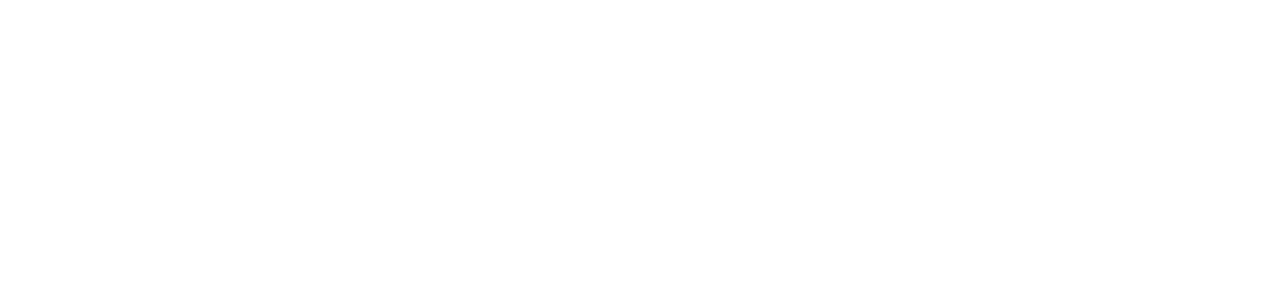
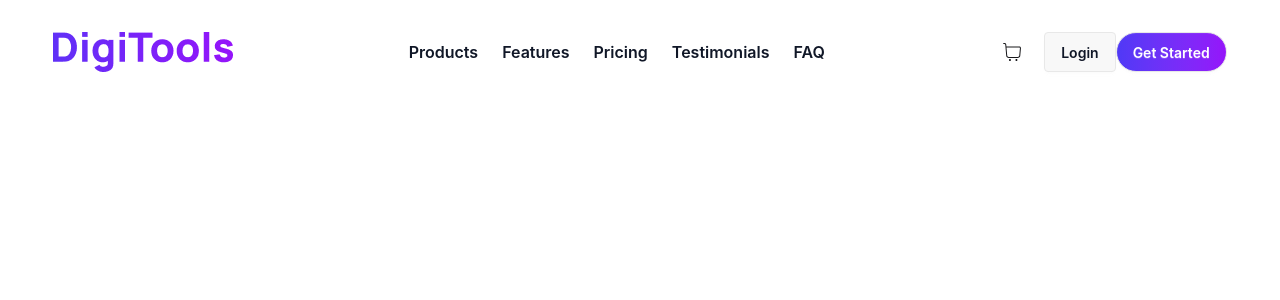
Before and after one commit to tfshorifulislam/digital-tools, a React (Vite) app: page / in a window 1280 px wide. Shown: the top 300 px of the page. Built offline with nearby package versions, Linux system fonts and the light colour scheme.

Commit message:
navbar done

```diff
--- a/package.json
+++ b/package.json
@@ -13,6 +13,7 @@
     "@tailwindcss/vite": "^4.2.2",
     "react": "^19.2.4",
     "react-dom": "^19.2.4",
+    "react-icons": "^5.6.0",
     "tailwindcss": "^4.2.2"
   },
   "devDependencies": {
--- a/src/App.jsx
+++ b/src/App.jsx
@@ -1,12 +1,13 @@
 import './App.css'
+import NavBar from './Components/NavBar/NavBar'
 
 function App() {
 
 
   return (
-    <>
-
-    </>
+    <div className='max-w-480 w-11/12 mx-auto'>
+     <NavBar />
+    </div>
   )
 }
 
--- /dev/null
+++ b/src/Components/NavBar/NavBar.jsx
@@ -0,0 +1,53 @@
+import React, { useState } from 'react';
+import logo from '../../assets/products/logo.png'
+import NavItems from './NavItems/NavItems';
+import { CiShoppingCart } from 'react-icons/ci';
+import { IoMdMenu } from "react-icons/io";
+
+const NavBar = () => {
+    const navMenu = ['Products', 'Features', 'Pricing', 'Testimonials', 'FAQ']
+    const [hamburgerMenu, setHamburgerMenu] = useState(false)
+    console.log(hamburgerMenu)
+    return (
+        <div className='mt-8 flex justify-between items-center'>
+
+            {/* Nav logo */}
+            <div className='w-25 lg:w-45'>
+                <img src={logo} alt="" />
+            </div>
+
+            {/* Navbar menu items */}
+            <div>
+                <NavItems navMenu={navMenu} />
+            </div>
+
+            {/* Navbar cart icon, login, started btn and responsive menu icon */}
+            <div className='flex justify-between items-center gap-3 lg:gap-5 '>
+
+                <CiShoppingCart className='text-2xl cursor-pointer' />
+
+                <IoMdMenu className='flex md:hidden text-2xl cursor-pointer' onClick={() => setHamburgerMenu(!hamburgerMenu)} />
+
+                <div className={`
+                    ${hamburgerMenu ?
+                        'flex flex-col space-y-5 py-10 px-5 rounded-xl absolute top-15 right-5 bg-gray-200 shadow-xl'
+                        : 'hidden md:flex md:flex-row md:bg-transparent md:p-0'}`}>
+                    <span
+                        className={`text-[#101727] font-medium md:font-semibold ${hamburgerMenu ?
+                            'flex'
+                            :'hidden md:flex btn btn-xs sm:btn-sm md:btn-md'}`}>Login
+                    </span>
+
+                    <span
+                        className={`font-medium md:font-semibold ${hamburgerMenu ?
+                            'flex text-[#101727]'
+                            :'hidden md:flex btn btn-xs sm:btn-sm md:btn-md bg-linear-to-r from-[#4F39F6] to-[#9514FA] rounded-full px-4 py-3 text-white'}`}>Get Started
+                    </span>
+                </div>
+
+            </div>
+        </div>
+    );
+};
+
+export default NavBar;
--- /dev/null
+++ b/src/Components/NavBar/NavItems/NavItems.jsx
@@ -0,0 +1,15 @@
+import React from 'react';
+
+const NavItems = ({navMenu}) => {
+    return (
+        <div className='hidden md:flex items-center gap-3 lg:gap-6 text-[#101727] font-semibold'>
+            {
+                navMenu.map(menuItem => <div key={menuItem} >
+                    <a href={menuItem}>{menuItem}</a>
+                </div>)
+            }
+        </div>
+    );
+};
+
+export default NavItems;
```
Also changed, not shown: src/assets/products/logo.png (added), 1 other file (tests, documents, lock files or other folders).
